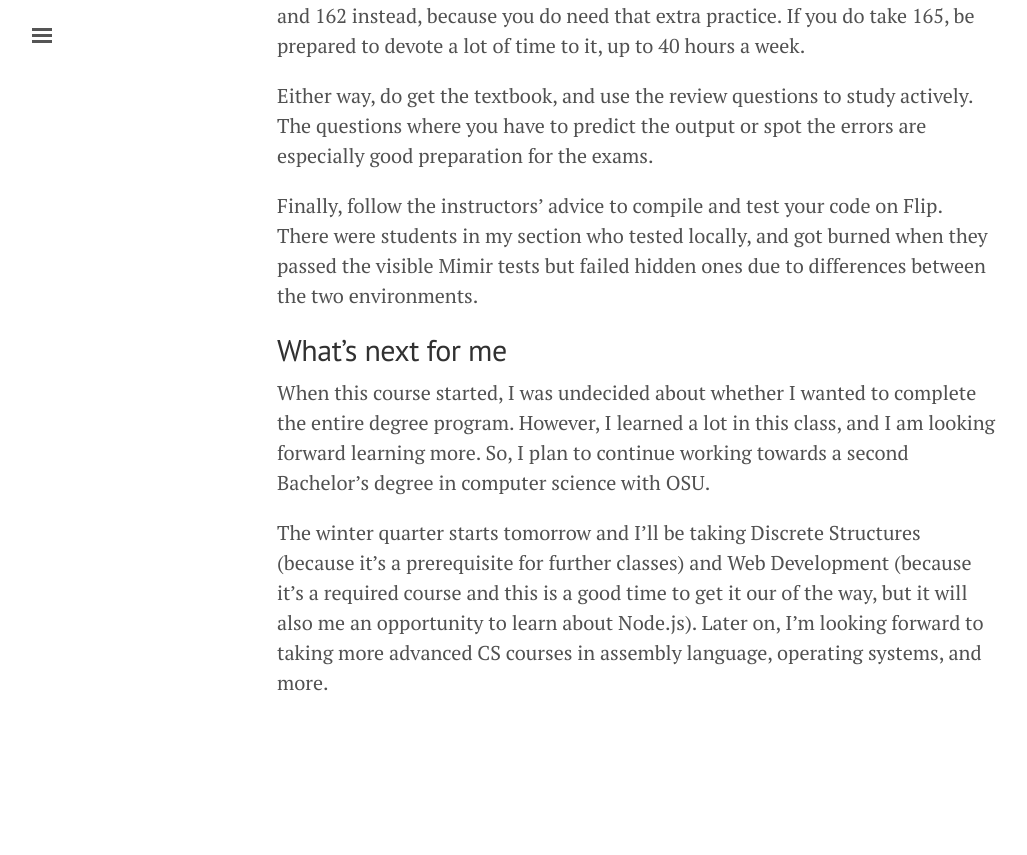
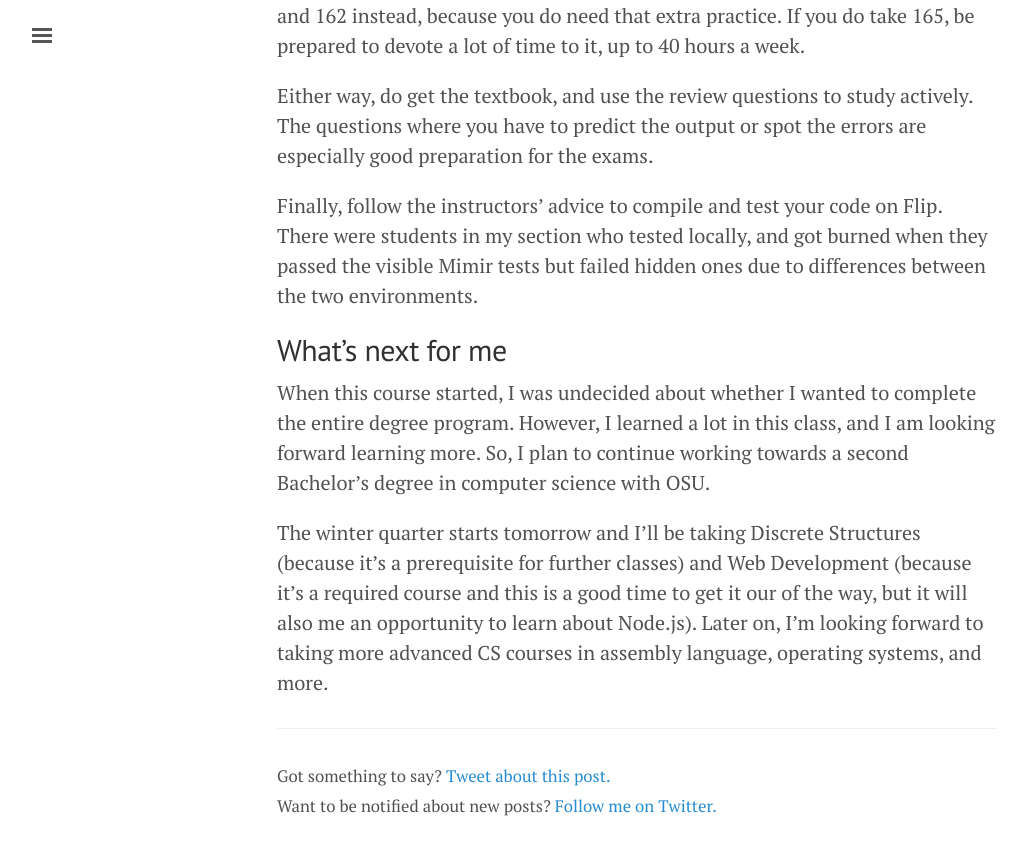
Before and after one commit to FionaVoss/fionavoss.github.io-old, a Jekyll site: the page built from _posts/2018-01-07-intro-to-cs.md, in a window 1280 px wide and 900 px high, scrolled down 4759 px. Shown: the top 855 px of the window, without its empty margins (3-1030 px from the left). Built offline with Jekyll 4.4.1, drawn with Linux system fonts in a browser that asks for light colours; before the commit the page ends 5537 px from its top, so only the background shows below that.

Commit message:
Add Twitter links

```diff
--- a/_config.yml
+++ b/_config.yml
@@ -14,6 +14,7 @@ url:                 http://fionavoss.github.io
 baseurl:             ''
 paginate:            1
 related_posts:       false
+twitter_username:    fionajvoss
 
 # About/contact
 author:
--- a/_layouts/post.html
+++ b/_layouts/post.html
@@ -6,4 +6,16 @@ layout: default
   <h1 class="post-title">{{ page.title }}</h1>
   <span class="post-date">{{ page.date | date_to_string }}</span>
   {{ content }}
+  <hr>
+  <p>
+    <small>
+      Got something to say?
+      <a href="https://twitter.com/intent/tweet?text={{ page.title }}&url={{ site.url }}{{ page.url }}&via={{ site.twitter_username }}&related={{ site.twitter_username }}" rel="nofollow" target="_blank" title="Share on Twitter">
+        Tweet about this post.
+      </a>
+      <br/>
+      Want to be notified about new posts?
+      <a href="https://twitter.com/fionajvoss">Follow me on Twitter.</a>
+    </small>
+  </p>
 </div>
```
